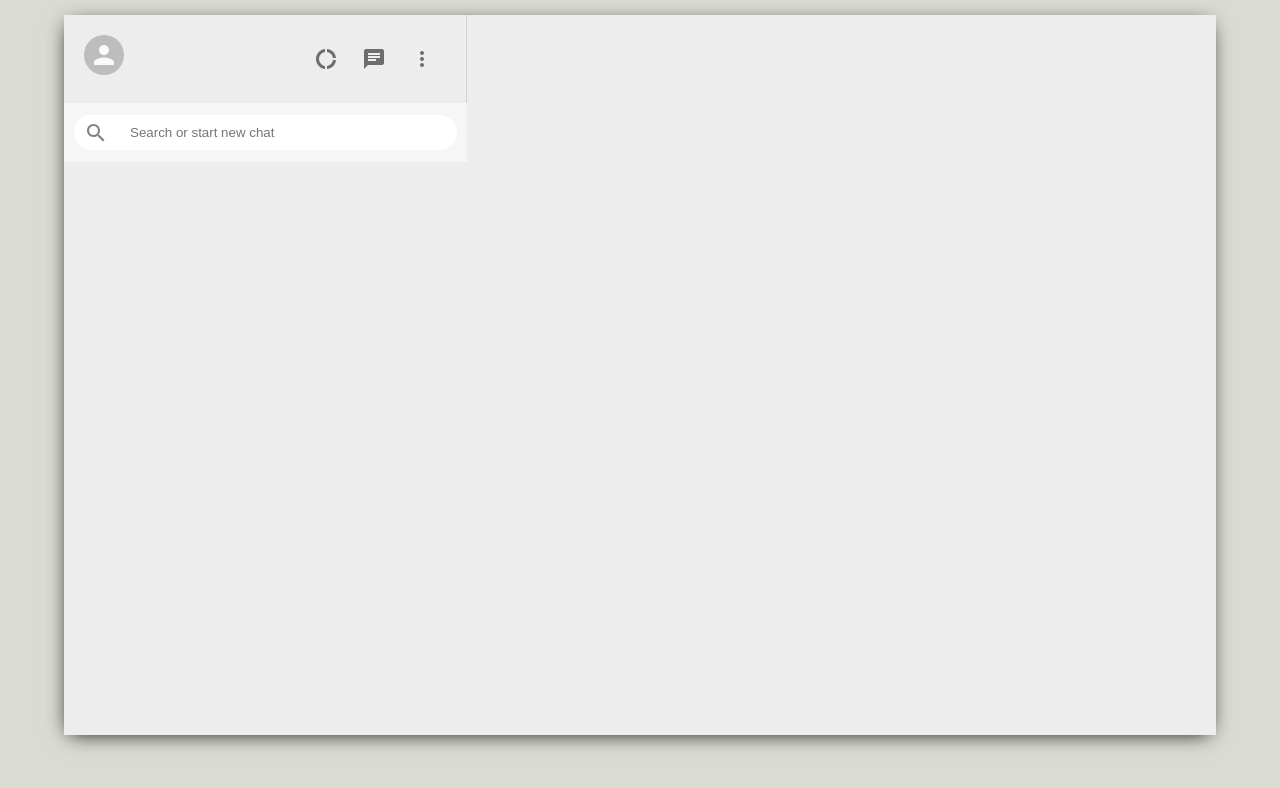
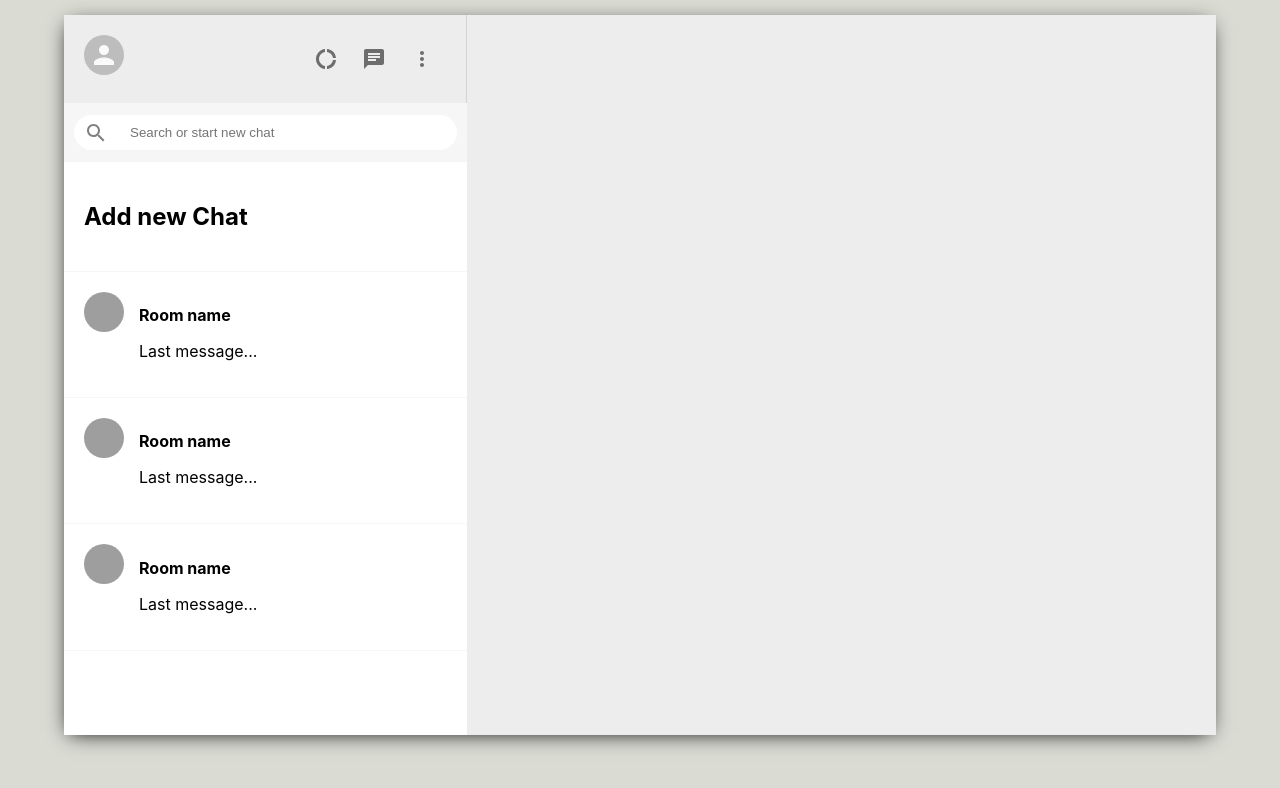
Before and after one commit to yongyongi/whatsApp-clone, a React (Create React App) app: page / in a window 1280 px wide. Shown: the top 788 px of the page. Built offline with nearby package versions, Linux system fonts and the light colour scheme; grey boxes are pictures that could not be loaded.

Commit message:
Add sidebarChat

```diff
--- a/src/Sidebar.css
+++ b/src/Sidebar.css
@@ -47,3 +47,9 @@
   font-size: 24px !important;
 }
 /*.MuiSvgIcon-root는 material-ui에서 가져온 아이콘의 클래스네임이다.*/
+
+.sidebar__chats {
+  flex: 1;
+  background-color: white;
+  overflow: scroll; /*공간을 넘으면 스크롤로 변함*/
+}
--- a/src/Sidebar.js
+++ b/src/Sidebar.js
@@ -2,6 +2,7 @@
 import { Avatar, IconButton } from "@material-ui/core";
 import { Chat, MoreVert, DonutLarge, SearchOutlined } from "@material-ui/icons";
 import "./Sidebar.css";
+import SidebarChat from "./SidebarChat";
 
 function Sidebar() {
   return (
@@ -27,7 +28,13 @@
           <input placeholder="Search or start new chat" type="text" />
         </div>
       </div>
-      <div className="sidebar__chats"></div>
+
+      <div className="sidebar__chats">
+        <SidebarChat addNewChat />
+        <SidebarChat />
+        <SidebarChat />
+        <SidebarChat />
+      </div>
     </div>
   );
 }
--- /dev/null
+++ b/src/SidebarChat.css
@@ -0,0 +1,19 @@
+.sidebarChat {
+  display: flex;
+  padding: 20px;
+  cursor: pointer;
+  border-bottom: 1px solid #f6f6f6;
+}
+
+.sidebarChat:hover {
+  background-color: #ebebeb;
+}
+
+.sidebarChat__info {
+  margin-left: 15px;
+}
+
+.sidebarChat__info > h2 {
+  font-size: 16px;
+  margin-bottom: 8px;
+}
--- /dev/null
+++ b/src/SidebarChat.js
@@ -0,0 +1,29 @@
+import { Avatar } from "@material-ui/core";
+import React, { useEffect, useState } from "react";
+import "./SidebarChat.css";
+
+function SidebarChat({ addNewChat }) {
+  const [seed, setSeed] = useState("");
+  useEffect(() => {
+    setSeed(Math.random);
+  }, []);
+
+  const createChat = () => {
+    const roomName = prompt("Please enter name for chat");
+  };
+  return !addNewChat ? (
+    <div className="sidebarChat">
+      <Avatar src={`https://avatars.dicebear.com/api/human/${seed}.svg`} />
+      <div className="sidebarChat__info">
+        <h2>Room name</h2>
+        <p>Last message...</p>
+      </div>
+    </div>
+  ) : (
+    <div onClick={createChat} className="sidebarChat">
+      <h2>Add new Chat</h2>
+    </div>
+  );
+}
+
+export default SidebarChat;
```
Also changed, not shown: 1 other file (tests, documents, lock files or other folders).
